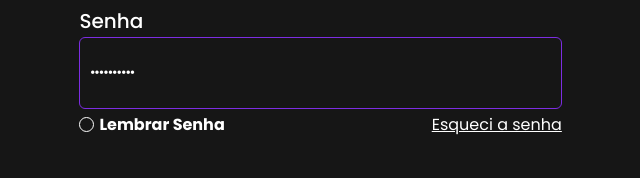
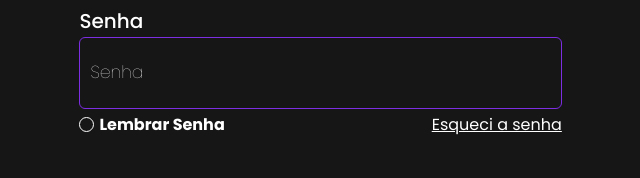
Before and after one commit to iSee-sptech/website, a website: page public/login.html in a window 1280 px wide. Shown: the part 348-526 px from the top of the page, 592-1232 px from the left. Drawn offline with Linux system fonts and the light colour scheme.

Commit message:
Ajuste do placeholder do login

```diff
--- a/public/login.html
+++ b/public/login.html
@@ -56,7 +56,7 @@
                     <label class="h4" for="inputEmail">E-mail</label>
                     <input  placeholder="iSee@example.com"  type="text" id="inputEmail">
                     <label class="h4"  for="inputPassword">Senha</label>
-                    <input placeholder="••••••••••" type="password" id="inputPassword">
+                    <input placeholder="Senha" type="password" id="inputPassword">
                 </div>
                 <div class="opcoes">
                     <div class="radio">
```
